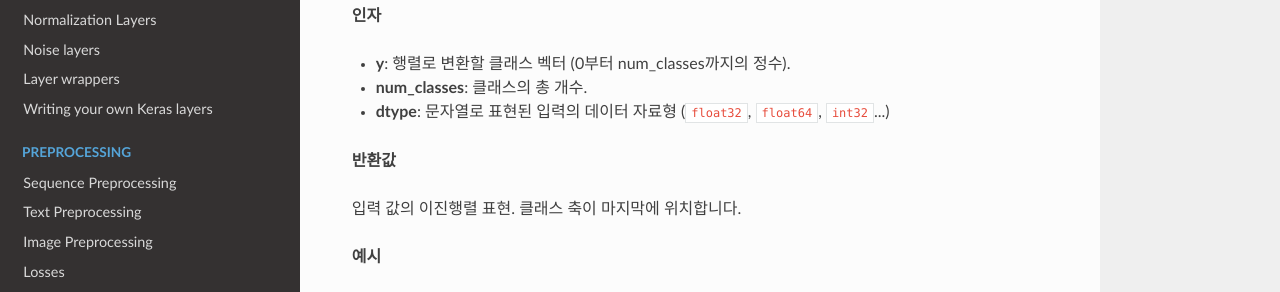
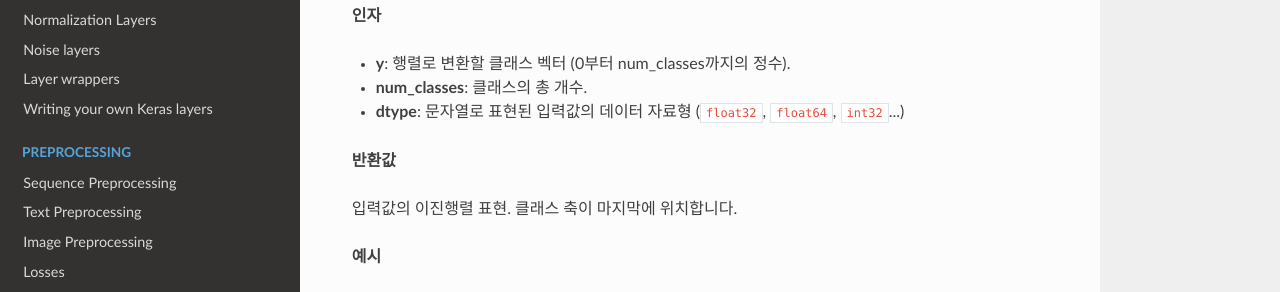
Before and after one commit to keras-team/keras-docs-ko, an MkDocs documentation site: the page built from sources/utils.md, in a window 1280 px wide and 900 px high, scrolled down 2141 px. Shown: the part 156-448 px from the top of the window. Built offline with MkDocs 1.6.1, drawn with Linux system fonts in a browser that asks for light colours; nearby versions of some CDN libraries.

Commit message:
(ver3) Update utils.md

```diff
--- a/sources/utils.md
+++ b/sources/utils.md
@@ -131,12 +131,12 @@
 - __y__: 행렬로 변환할 클래스 벡터
     (0부터 num_classes까지의 정수).
 - __num_classes__: 클래스의 총 개수.
-- __dtype__: 문자열로 표현된 입력의 데이터 자료형
+- __dtype__: 문자열로 표현된 입력값의 데이터 자료형
     (`float32`, `float64`, `int32`...)
 
 __반환값__
 
-입력 값의 이진행렬 표현.
+입력값의 이진행렬 표현.
 클래스 축이 마지막에 위치합니다.
 
 __예시__
```
